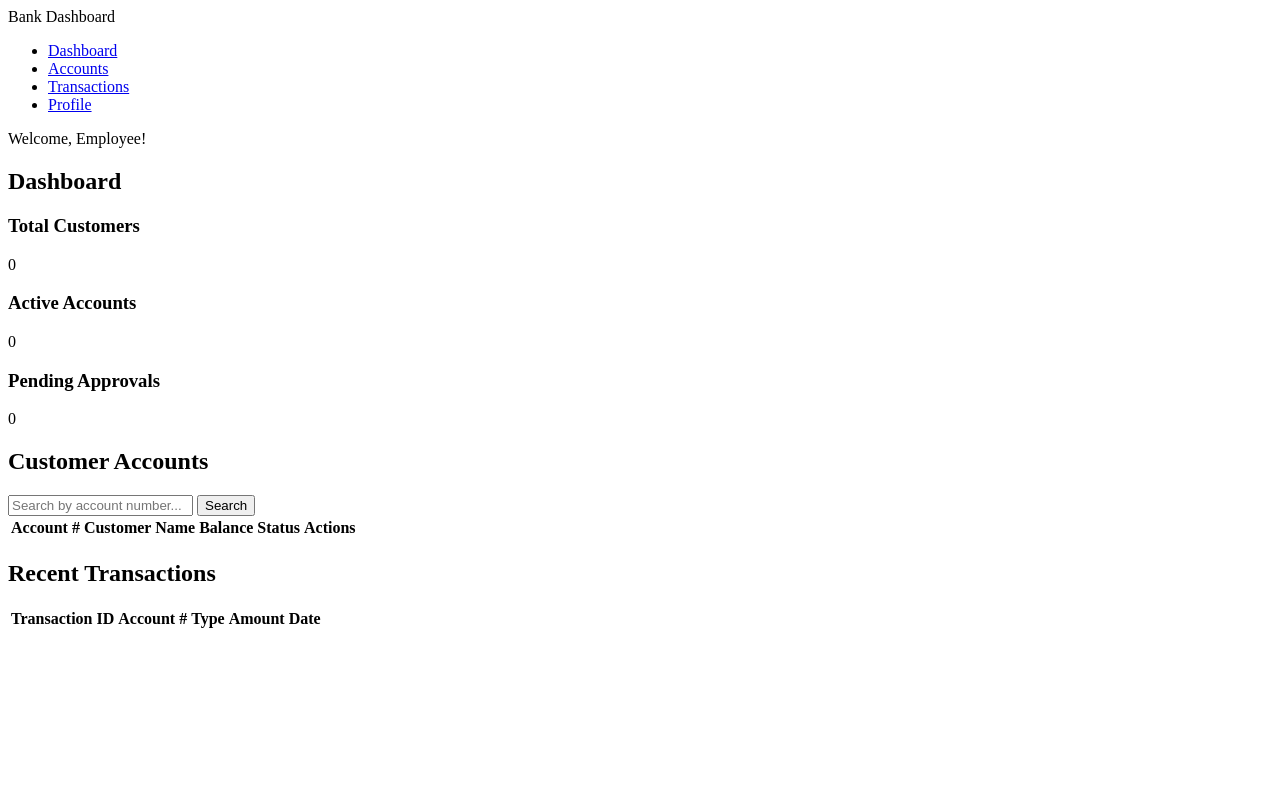
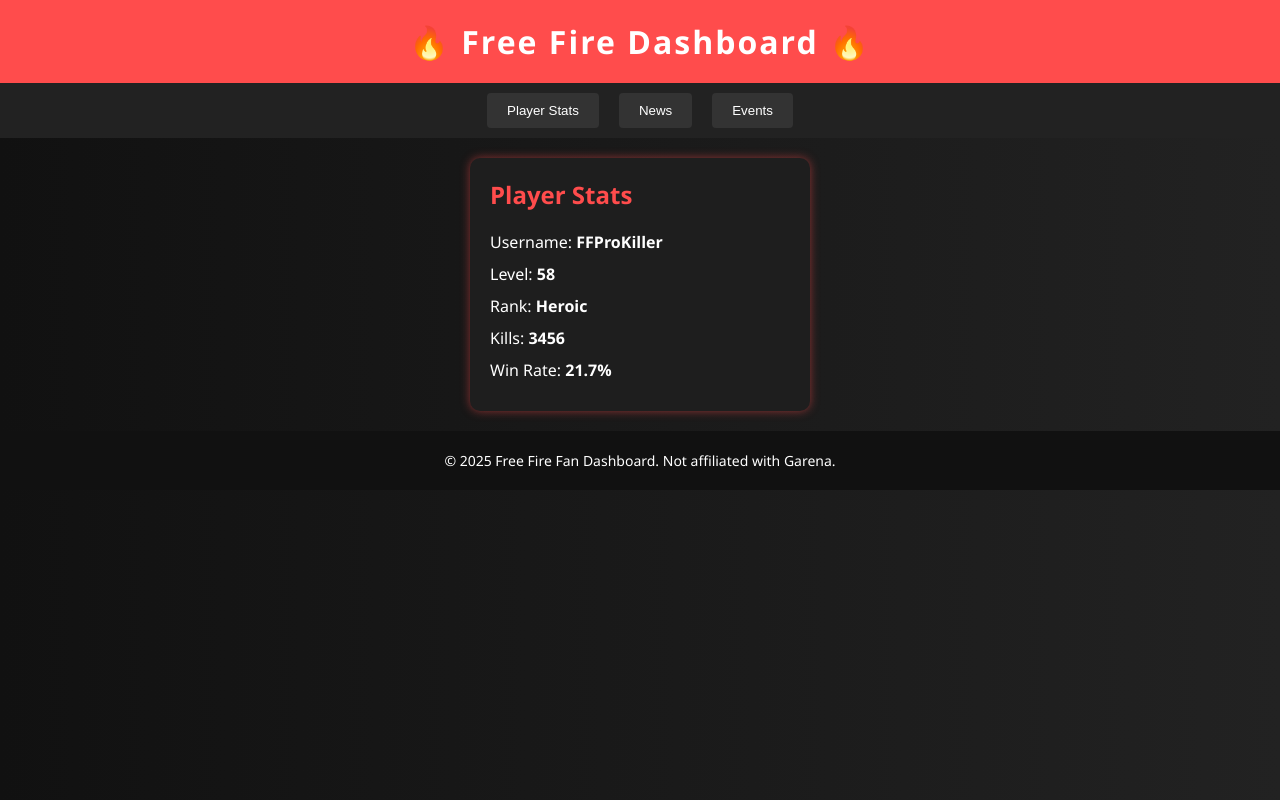
Before and after one commit to RamyathaSapparapu1/Challenge-repo, a plain HTML site: page index.html in a window 1280 px wide. Drawn offline with Linux system fonts and the light colour scheme.

Commit message:
Update index.html

```diff
--- a/index.html
+++ b/index.html
@@ -1,83 +1,157 @@
 <!DOCTYPE html>
 <html lang="en">
 <head>
-    <meta charset="UTF-8">
-    <meta name="viewport" content="width=device-width, initial-scale=1.0">
-    <title>Bank Employee Dashboard</title>
-    <link rel="stylesheet" href="style.css">
+  <meta charset="UTF-8" />
+  <meta name="viewport" content="width=device-width, initial-scale=1.0"/>
+  <title>Free Fire Dashboard</title>
+  <style>
+    body {
+      margin: 0;
+      font-family: 'Segoe UI', sans-serif;
+      background: linear-gradient(to right, #111, #222);
+      color: #fff;
+    }
+
+    header {
+      background: #ff4c4c;
+      padding: 20px;
+      text-align: center;
+    }
+
+    header h1 {
+      margin: 0;
+      font-size: 2rem;
+      letter-spacing: 2px;
+    }
+
+    nav {
+      display: flex;
+      justify-content: center;
+      background: #222;
+      padding: 10px 0;
+    }
+
+    nav button {
+      background: #333;
+      border: none;
+      color: #fff;
+      padding: 10px 20px;
+      margin: 0 10px;
+      cursor: pointer;
+      border-radius: 4px;
+      transition: 0.3s;
+    }
+
+    nav button:hover {
+      background: #ff4c4c;
+    }
+
+    .dashboard {
+      display: flex;
+      flex-wrap: wrap;
+      padding: 20px;
+      gap: 20px;
+      justify-content: center;
+    }
+
+    .card {
+      background: #1e1e1e;
+      padding: 20px;
+      border-radius: 10px;
+      width: 300px;
+      box-shadow: 0 0 10px rgba(255, 76, 76, 0.5);
+      transition: transform 0.2s ease;
+    }
+
+    .card:hover {
+      transform: scale(1.03);
+    }
+
+    .card h2 {
+      margin-top: 0;
+      color: #ff4c4c;
+    }
+
+    .stat {
+      margin: 10px 0;
+    }
+
+    footer {
+      background: #111;
+      text-align: center;
+      padding: 20px;
+      font-size: 14px;
+    }
+
+    @media (max-width: 768px) {
+      .card {
+        width: 90%;
+      }
+    }
+  </style>
 </head>
 <body>
 
-    <header class="navbar">
-        <div class="logo">Bank Dashboard</div>
-        <nav>
-            <ul>
-                <li><a href="#dashboard">Dashboard</a></li>
-                <li><a href="#customer-accounts">Accounts</a></li>
-                <li><a href="#transactions">Transactions</a></li>
-                <li><a href="#profile">Profile</a></li>
-            </ul>
-        </nav>
-        <div class="user-info">Welcome, Employee!</div>
+  <header>
+    <h1>🔥 Free Fire Dashboard 🔥</h1>
   </header>
 
-    <main class="dashboard-container">
-        <section id="dashboard" class="dashboard-section">
-            <h2>Dashboard</h2>
-            <div class="summary-cards">
+  <nav>
+    <button onclick="showSection('stats')">Player Stats</button>
+    <button onclick="showSection('news')">News</button>
+    <button onclick="showSection('events')">Events</button>
+  </nav>
+
+  <div class="dashboard" id="dashboard-content">
+    <!-- Content will be inserted here -->
+  </div>
+
+  <footer>
+    &copy; 2025 Free Fire Fan Dashboard. Not affiliated with Garena.
+  </footer>
+
+  <script>
+    const dashboard = document.getElementById("dashboard-content");
+
+    const sections = {
+      stats: `
         <div class="card">
-                    <h3>Total Customers</h3>
-                    <p id="total-customers">0</p>
+          <h2>Player Stats</h2>
+          <div class="stat">Username: <strong>FFProKiller</strong></div>
+          <div class="stat">Level: <strong>58</strong></div>
+          <div class="stat">Rank: <strong>Heroic</strong></div>
+          <div class="stat">Kills: <strong>3456</strong></div>
+          <div class="stat">Win Rate: <strong>21.7%</strong></div>
         </div>
+      `,
+      news: `
         <div class="card">
-                    <h3>Active Accounts</h3>
-                    <p id="active-accounts">0</p>
+          <h2>Latest News</h2>
+          <ul>
+            <li>🔥 New Bermuda Map Update Released!</li>
+            <li>🎉 Free Fire Anniversary Event Coming Soon</li>
+            <li>🛒 Shop: Exclusive Skins Available Now</li>
+          </ul>
         </div>
+      `,
+      events: `
         <div class="card">
-                    <h3>Pending Approvals</h3>
-                    <p id="pending-approvals">0</p>
+          <h2>Upcoming Events</h2>
+          <ul>
+            <li>💣 Clash Squad Tournament - Sept 10</li>
+            <li>🎁 Free Diamond Giveaway - Sept 15</li>
+            <li>🪖 Zombie Survival Mode Returns - Sept 20</li>
+          </ul>
         </div>
-            </div>
-        </section>
+      `
+    };
 
-        <section id="customer-accounts" class="dashboard-section hidden">
-            <h2>Customer Accounts</h2>
-            <div class="search-bar">
-                <input type="text" id="account-search" placeholder="Search by account number...">
-                <button onclick="searchAccount()">Search</button>
-            </div>
-            <table class="data-table">
-                <thead>
-                    <tr>
-                        <th>Account #</th>
-                        <th>Customer Name</th>
-                        <th>Balance</th>
-                        <th>Status</th>
-                        <th>Actions</th>
-                    </tr>
-                </thead>
-                <tbody id="account-list">
-                    </tbody>
-            </table>
-        </section>
+    function showSection(section) {
+      dashboard.innerHTML = sections[section];
+    }
 
-        <section id="transactions" class="dashboard-section hidden">
-            <h2>Recent Transactions</h2>
-            <table class="data-table">
-                <thead>
-                    <tr>
-                        <th>Transaction ID</th>
-                        <th>Account #</th>
-                        <th>Type</th>
-                        <th>Amount</th>
-                        <th>Date</th>
-                    </tr>
-                </thead>
-                <tbody id="transaction-list">
-                    </tbody>
-            </table>
-        </section>
-    </main>
-    <script src="script.js"></script>
+    // Load default section
+    showSection('stats');
+  </script>
 </body>
 </html>
```
Lines whose indentation alone changed are shown as unchanged.
